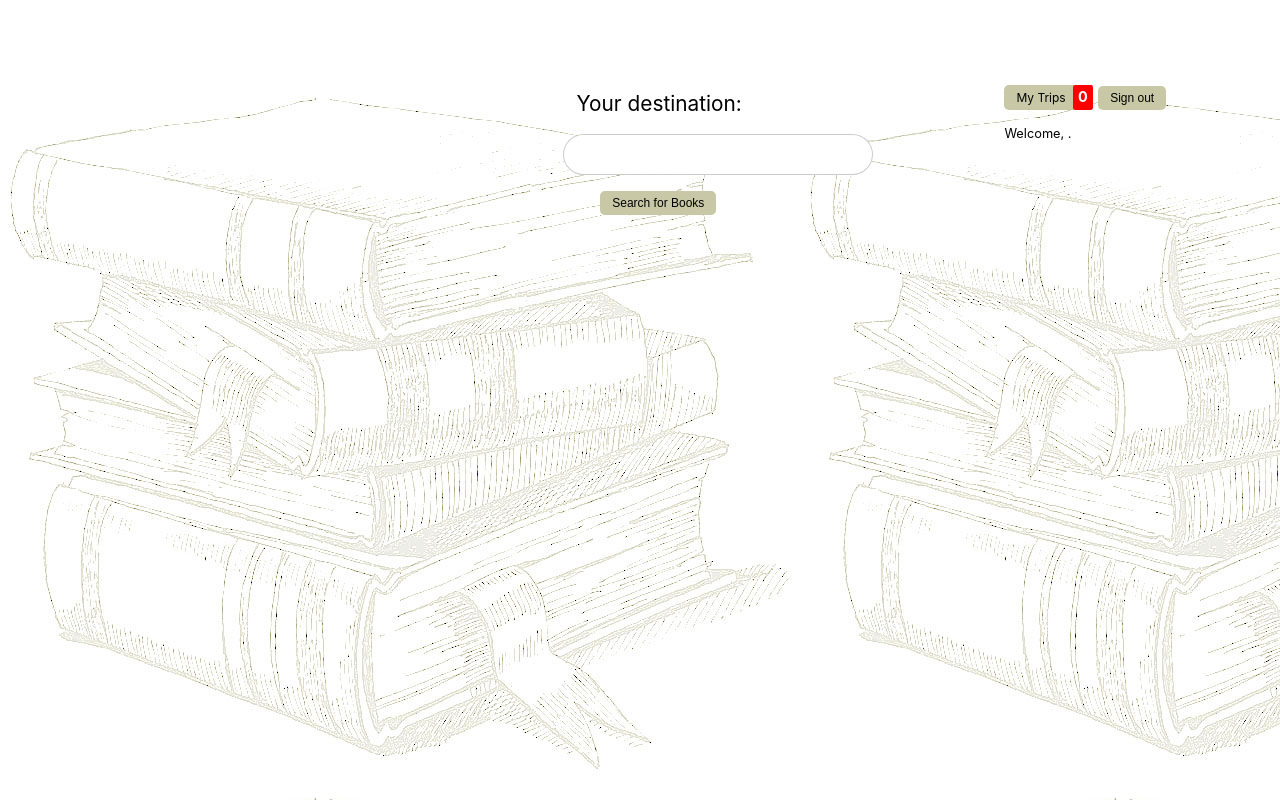
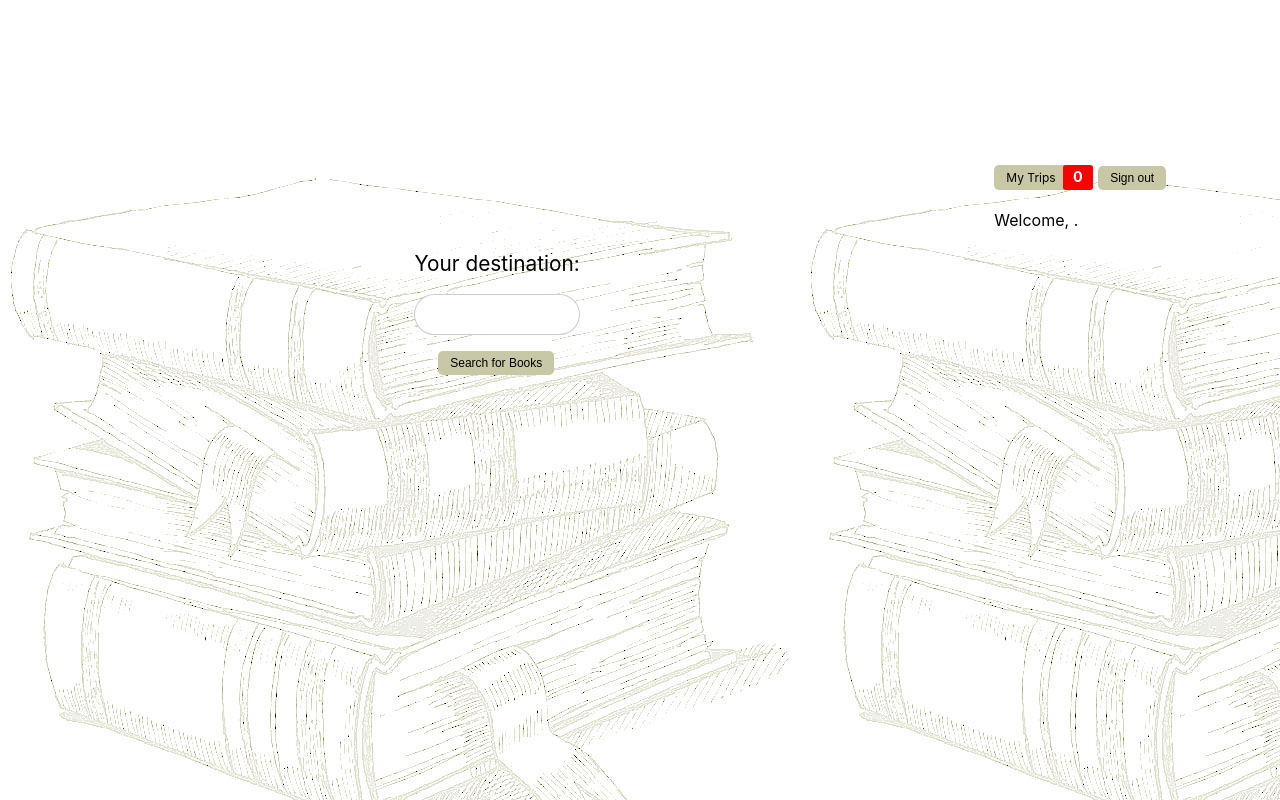
Before and after one commit to GiaEdgington/Project-Before-You-Go, a React (Create React App) app: page /homepage in a window 1280 px wide. Shown: the top 800 px of the page. Built offline with nearby package versions, Linux system fonts and the light colour scheme.

Commit message:
buttons header/form

```diff
--- a/src/App.css
+++ b/src/App.css
@@ -59,20 +59,25 @@ li {
 }
 
 .searchContainer {
-  width: 100%;
-  margin: 0 auto;
+  width: 25%;
+  text-align: center;
+  align-content: center;
+  align-items: center;
+  margin: 10em auto;
 }
 
 .searchContainer label {
   font-size: 1.3em;
+  width: 100%;
+  text-align: center;
 }
 
 .searchContainer form {
-  width: 15%;
+  width: 100%;
   text-align: center;
   line-height: 3em;
   margin-top: 5em;
-  margin-left: 44%;
+  margin-left: auto;
   margin-bottom: 3em;
 }
 
@@ -94,8 +99,13 @@ button {
   outline: none;
 }
 
+.buttons {
+  display: block;
+  margin-top: 0;
+}
+
 .searchContainer form input {
-  width: 19em;
+  width: 50%;
   border-radius: 100px;
   border: 1px rgba(0, 0, 0, 0.2)solid;
   line-height: 2.3em;
@@ -327,7 +337,7 @@ button {
 }
 
 .counter {
-  padding: .20em .35em .35em;
+  padding: .20em .7em .35em;
   color: white;
   background: red;
   font-weight: bolder;
--- a/src/Homepage.js
+++ b/src/Homepage.js
@@ -29,13 +29,16 @@ class Homepage extends React.Component {
             this.numTrips();
         }
         return(
-            <div className='homepage'>
-                <div style={{ float:"right",marginRight:"7em"}}>
+            <div>
+                {/* review buttons style */}
+                <div class="buttons" style={{ float:"right",marginRight:"7em"}}>
                     <Link to = "/myTrips" className="buttonTrips" style={{ marginRight:'5px'}}>My Trips<span className="counter">{this.state.trips < 0 ? <span>0</span> : this.state.trips }</span></Link>
                     <button className="buttonPage" onClick={this.signOut}>Sign out</button>
                     <p>Welcome, {this.props.username}.</p>
                 </div>
-                <Form id={ this.props.id } numTrips={this.numTrips}/>
+                <div className='homepage'>
+                    <Form id={ this.props.id } numTrips={this.numTrips}/>
+                </div>
             </div>
         )
     }
```
